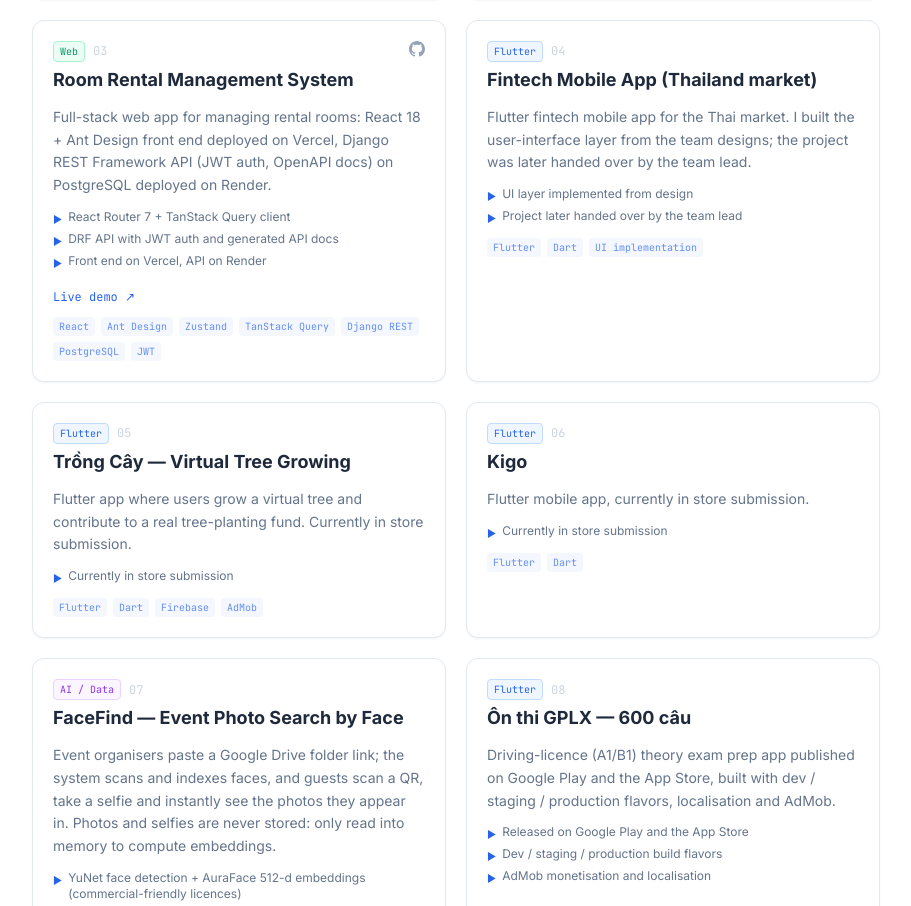
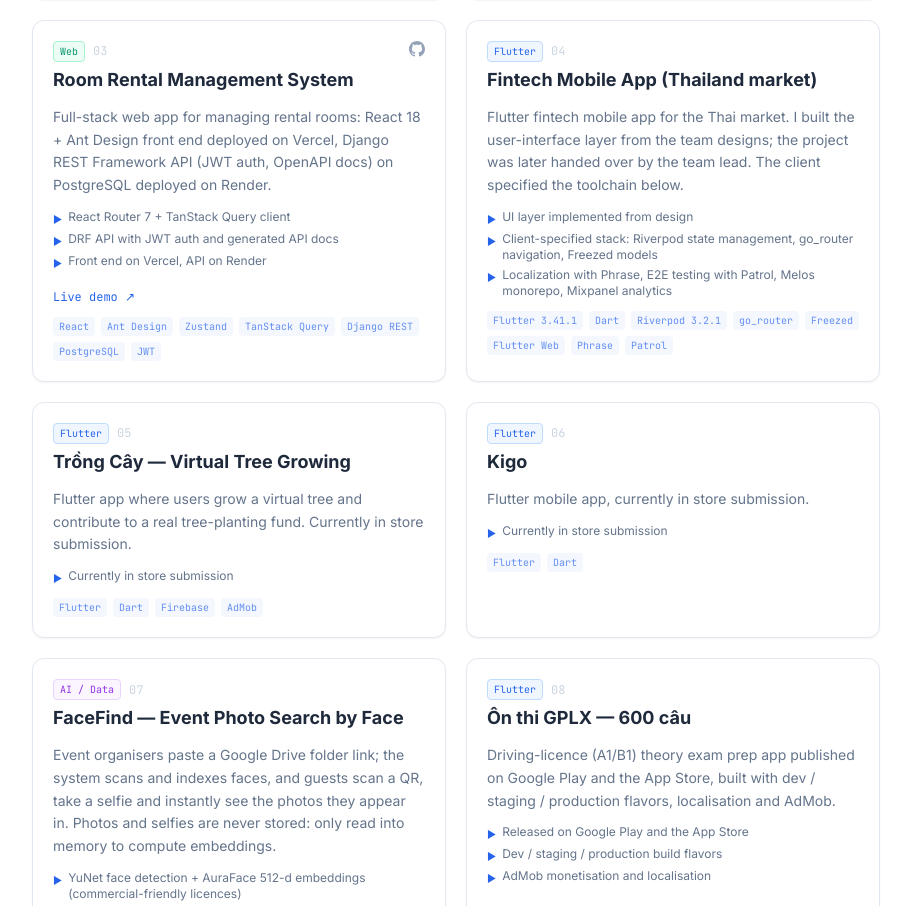
Before and after one commit to TienDat11/portfolio, a React (Vite) app: page / in a window 1280 px wide. Shown: the part 2337-3243 px from the top of the page, without its empty margins (184-1095 px from the left). Built offline with nearby package versions, Linux system fonts and the light colour scheme.

Commit message:
Portfolio: add client-specified toolchain to Thai fintech project
Co-Authored-By: Claude Sonnet 5.5 <noreply@anthropic.com>

```diff
--- a/src/data/portfolio.ts
+++ b/src/data/portfolio.ts
@@ -137,10 +137,15 @@ export const portfolioData: PortfolioData = {
       id: 'fintech-th',
       title: 'Fintech Mobile App (Thailand market)',
       description:
-        'Flutter fintech mobile app for the Thai market. I built the user-interface layer from the team designs; the project was later handed over by the team lead.',
+        'Flutter fintech mobile app for the Thai market. I built the user-interface layer from the team designs; the project was later handed over by the team lead. The client specified the toolchain below.',
       role: 'Flutter Developer (UI) — Crosstechedu',
-      tech: ['Flutter', 'Dart', 'UI implementation'],
-      highlights: ['UI layer implemented from design', 'Project later handed over by the team lead'],
+      tech: ['Flutter 3.41.1', 'Dart', 'Riverpod 3.2.1', 'go_router', 'Freezed', 'Flutter Web', 'Phrase', 'Patrol', 'Melos', 'Node.js', 'Jira', 'Mixpanel'],
+      highlights: [
+        'UI layer implemented from design',
+        'Client-specified stack: Riverpod state management, go_router navigation, Freezed models',
+        'Localization with Phrase, E2E testing with Patrol, Melos monorepo, Mixpanel analytics',
+        'Project later handed over by the team lead',
+      ],
       githubUrl: '',
       category: 'mobile',
       hasGithubRepo: false,
```
